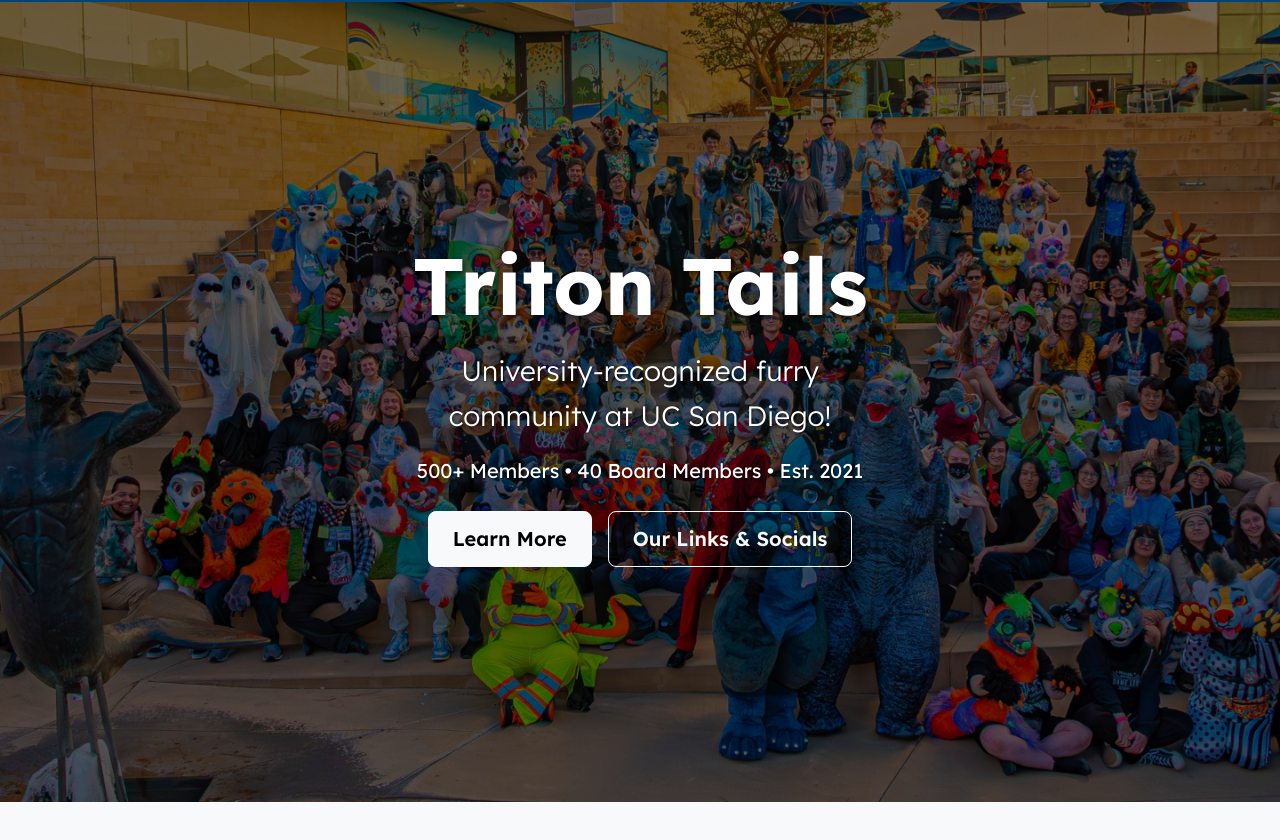
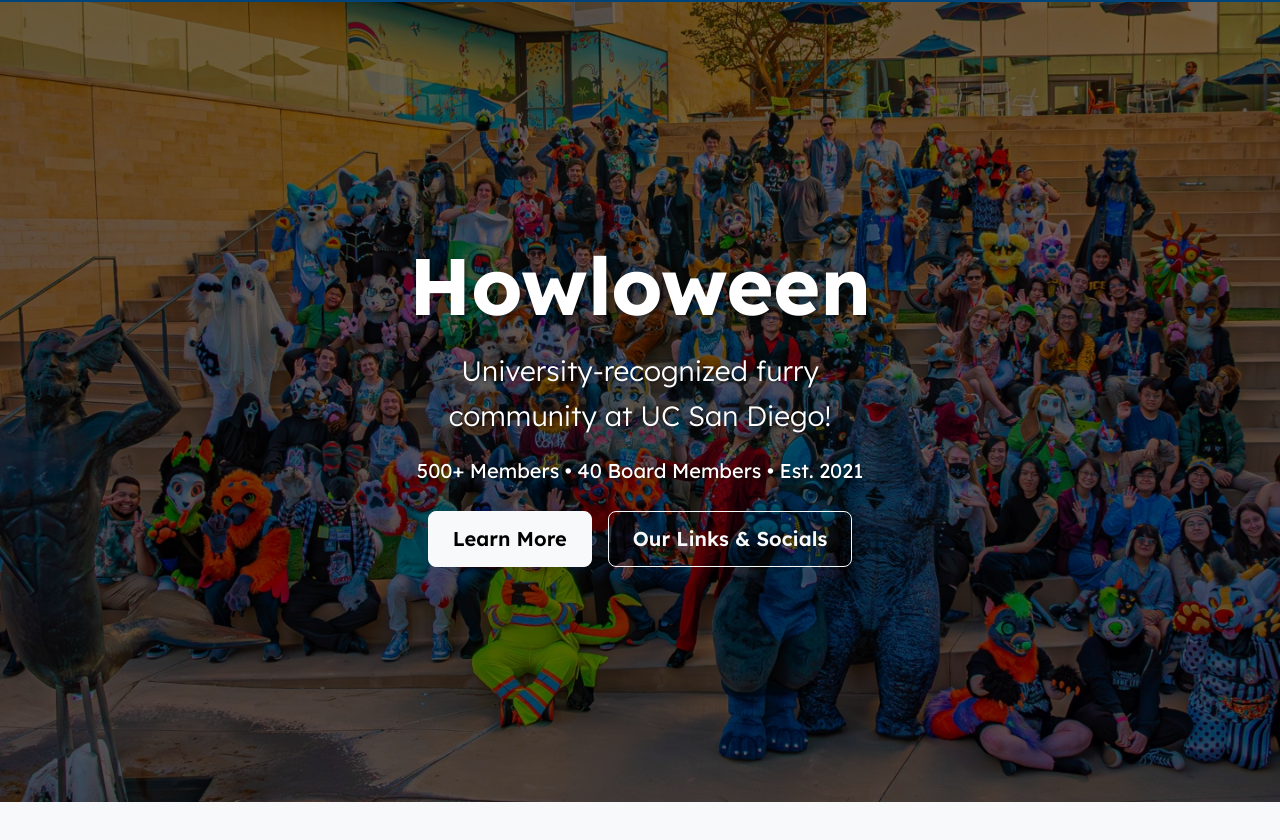
Before and after one commit to furriesatucsd/howloween-website, an Eleventy site: page src/content/pages/index.njk in a window 1280 px wide. Shown: the part 64-904 px from the top of the page. Built offline with nearby package versions, Linux system fonts and the light colour scheme; Eleventy itself is replaced by a stand-in of ours; files that its build step writes are made by us from their sources; files whose address does not match are found by name.

Commit message:
Title Change For Now

```diff
--- a/src/content/pages/index.njk
+++ b/src/content/pages/index.njk
@@ -15,7 +15,7 @@ description: Triton Tails (Furries at UCSD) is a student organization focused on
   >
     <div class="row justify-content-center">
       <div class="col-lg-10 col-xl-8 text-center fade-in content-visible">
-        <h1 class="display-1 fw-bolder mb-3">Triton Tails</h1>
+        <h1 class="display-1 fw-bolder mb-3">Howloween</h1>
         <p class="lead fs-3 mb-3">University-recognized furry community at UC San Diego!</p>
         <p class="fs-5 mb-4">500+ Members • 40 Board Members • Est. 2021</p>
         <div class="d-flex gap-3 justify-content-center">
```
